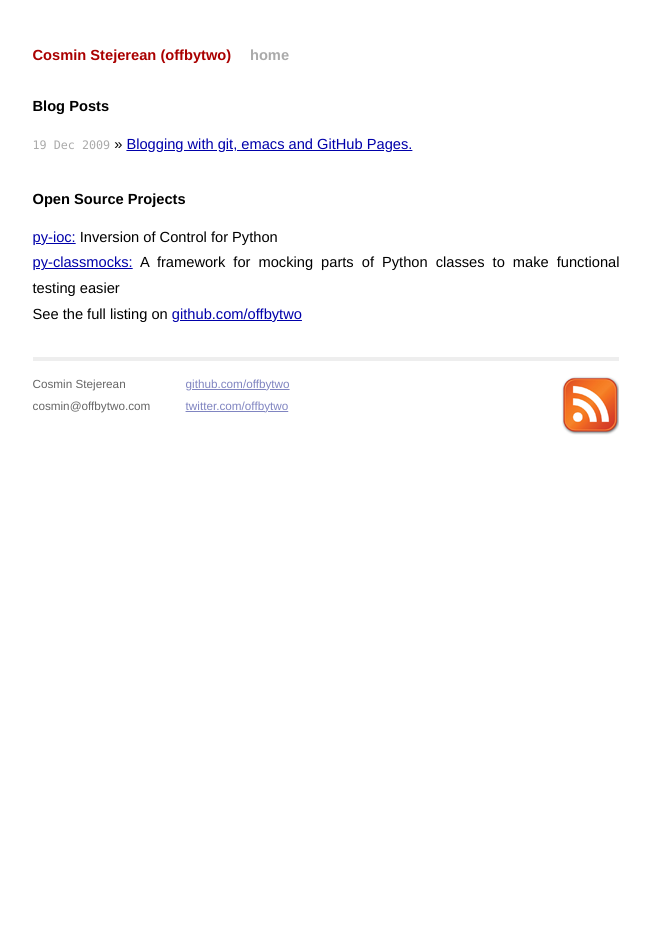
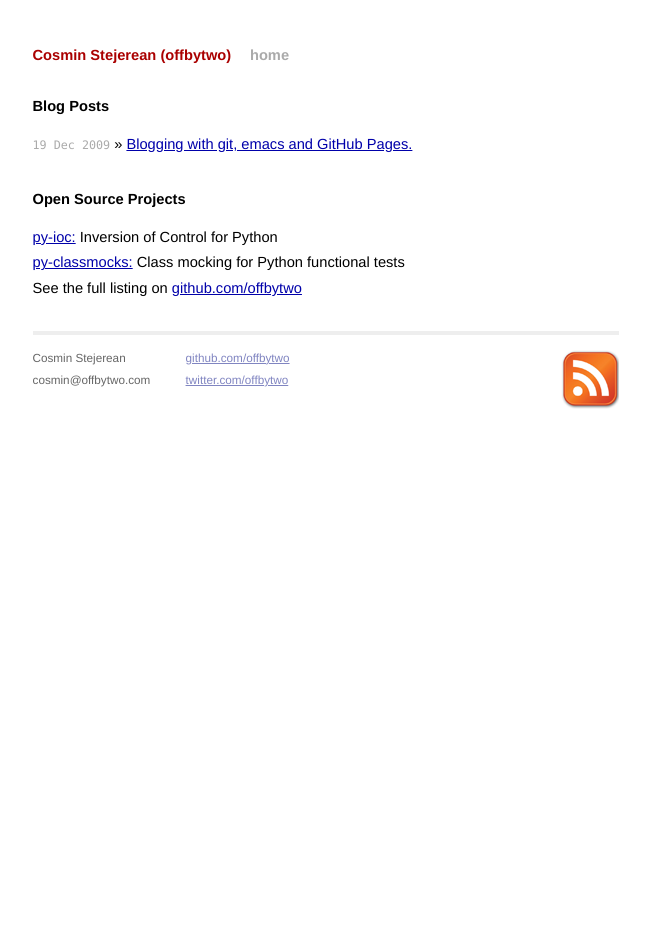
Before and after one commit to cosmin/cosmin.github.io, a Jekyll site: the page built from index.html, in a window 1280 px wide. Shown: the whole page, without its empty margins (314-964 px from the left). Built offline with Jekyll 4.4.1, drawn with Linux system fonts in a browser that asks for light colours.

Commit message:
shorter description

```diff
--- a/index.html
+++ b/index.html
@@ -30,7 +30,7 @@
   <h1>Open Source Projects</h1>
   <ul class="posts">
     <li><a href="http://github.com/offbytwo/py-ioc/">py-ioc:</a> Inversion of Control for Python</li>
-    <li><a href="http://github.com/offbytwo/classmocks/">py-classmocks:</a> A framework for mocking parts of Python classes to make functional testing easier</li>
+    <li><a href="http://github.com/offbytwo/classmocks/">py-classmocks:</a> Class mocking for Python functional tests</li>
     <li>See the full listing on <a href="http://github.com/offbytwo">github.com/offbytwo</a></li>
   </ul>
 </div>
```
